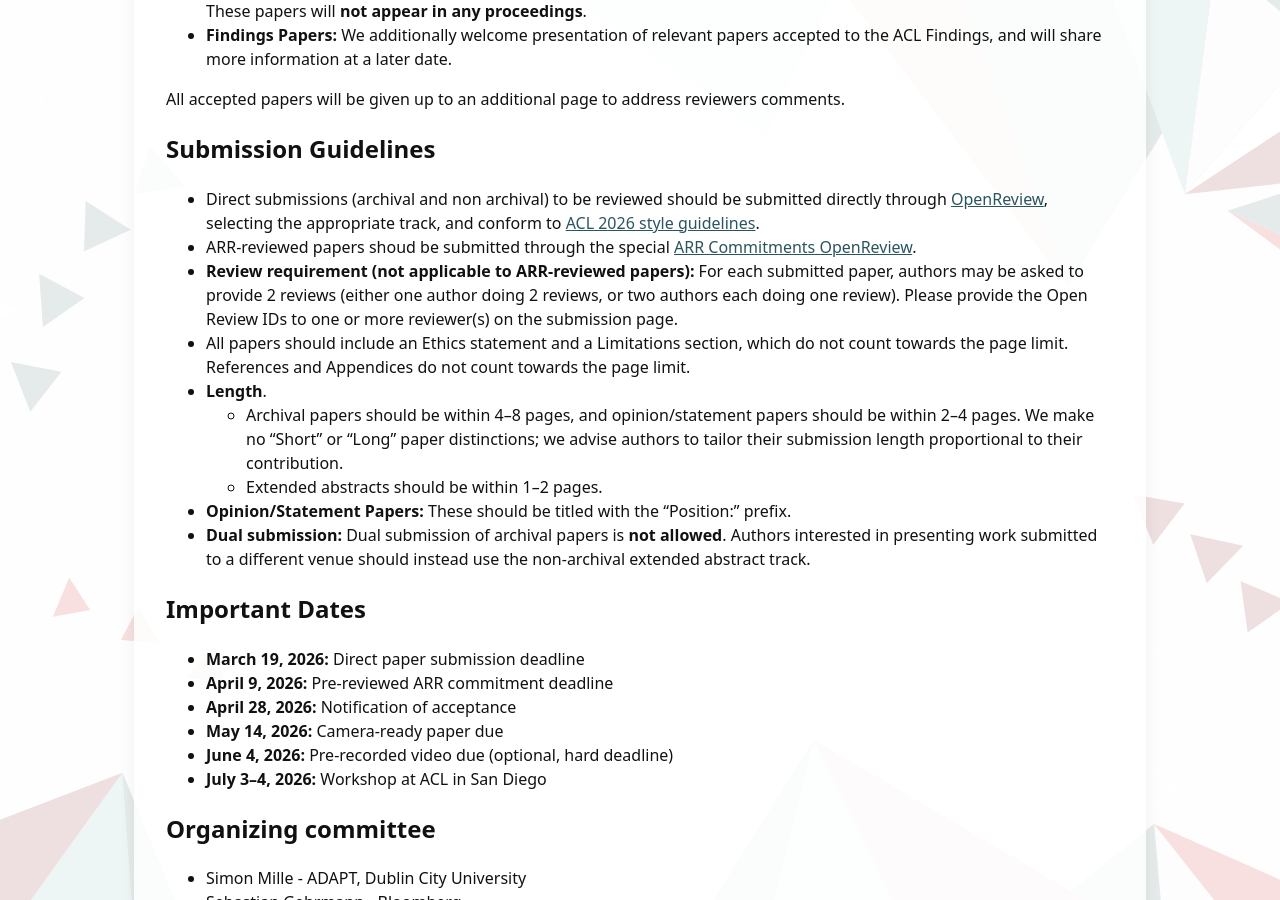
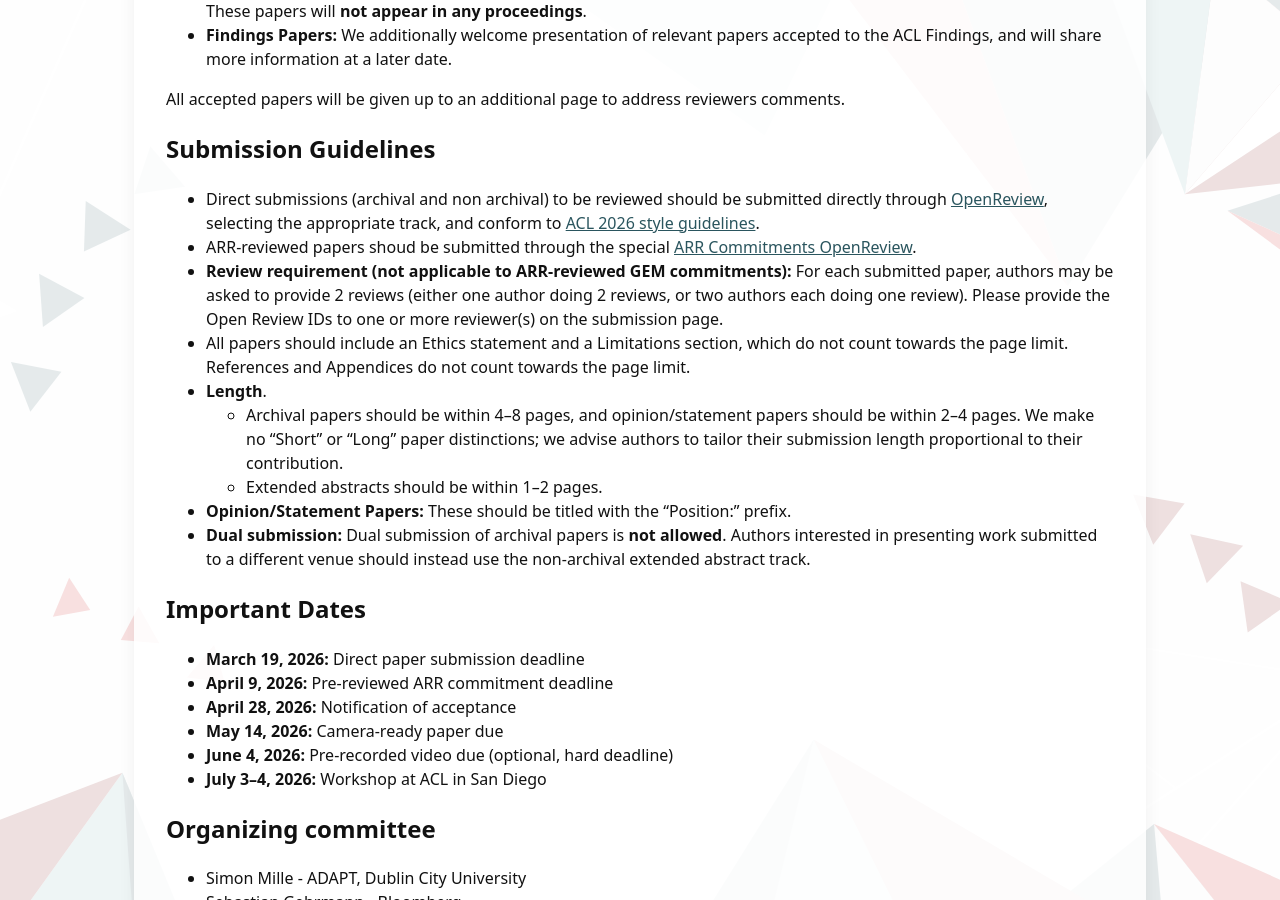
Before and after one commit to GEM-workshop/gem-workshop.github.io, a Jekyll site: the page built from index.md, in a window 1280 px wide and 900 px high, scrolled down 2150 px. Built offline with Jekyll 4.4.1, drawn with Linux system fonts in a browser that asks for light colours.

Commit message:
Update index.md
Clarified reviewing load for ARR-reviewed papers

```diff
--- a/index.md
+++ b/index.md
@@ -73,7 +73,7 @@ All accepted papers will be given up to an additional page to address reviewers
 
 * Direct submissions (archival and non archival) to be reviewed should be submitted directly through [OpenReview](https://openreview.net/group?id=aclweb.org/ACL/2026/Workshop/GEM#tab-your-consoles), selecting the appropriate track, and conform to [ACL 2026 style guidelines](https://2026.aclweb.org/calls/main_conference_papers/#paper-submission-details).
 * ARR-reviewed papers shoud be submitted through the special [ARR Commitments OpenReview](https://openreview.net/group?id=aclweb.org/ACL/2026/Workshop/GEM_ARR_Commitment#tab-your-consoles).
-* **Review requirement (not applicable to ARR-reviewed papers):** For each submitted paper, authors may be asked to provide 2 reviews (either one author doing 2 reviews, or two authors each doing one review). Please provide the Open Review IDs to one or more reviewer(s) on the submission page.
+* **Review requirement (not applicable to ARR-reviewed GEM commitments):** For each submitted paper, authors may be asked to provide 2 reviews (either one author doing 2 reviews, or two authors each doing one review). Please provide the Open Review IDs to one or more reviewer(s) on the submission page.
 * All papers should include an Ethics statement and a Limitations section, which do not count towards the page limit. References and Appendices do not count towards the page limit.
 * **Length**.
   * Archival papers should be within 4–8 pages, and opinion/statement papers should be within 2–4 pages. We make no “Short” or “Long” paper distinctions; we advise authors to tailor their submission length proportional to their contribution.
```
